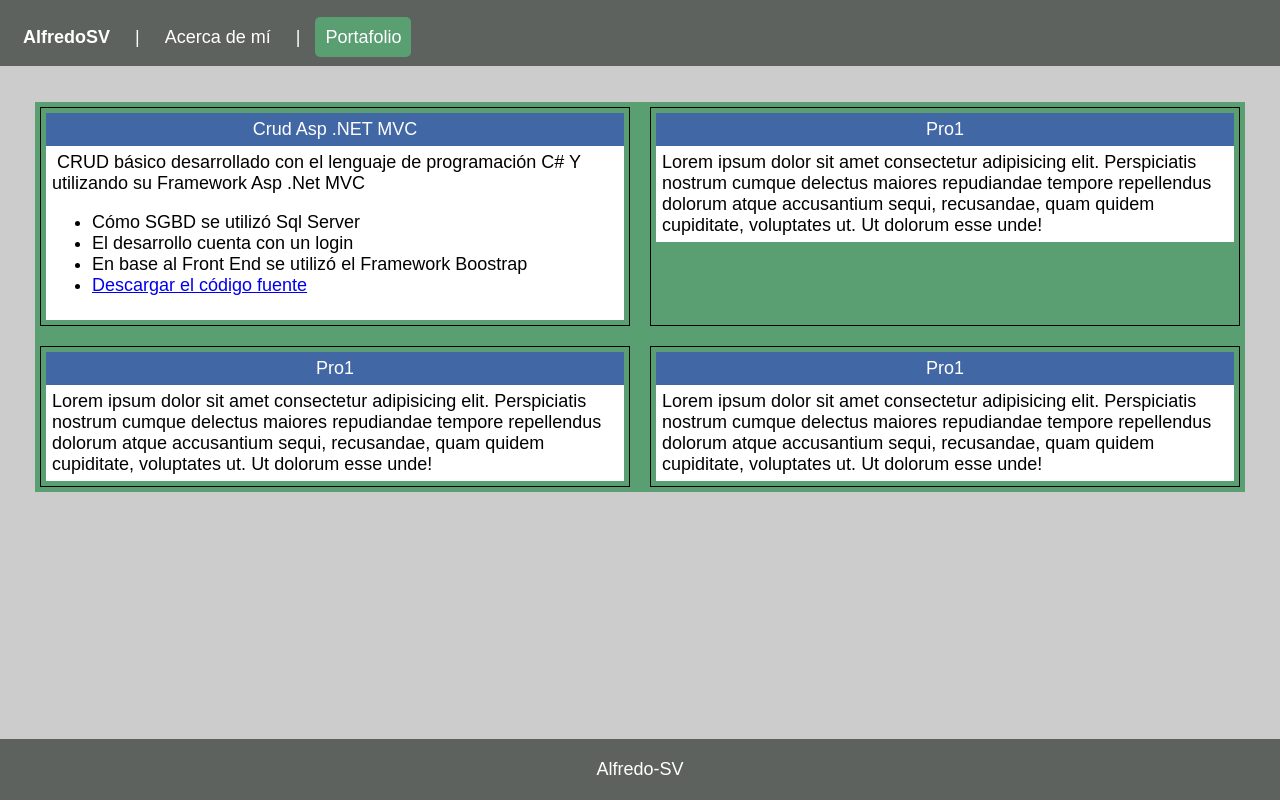
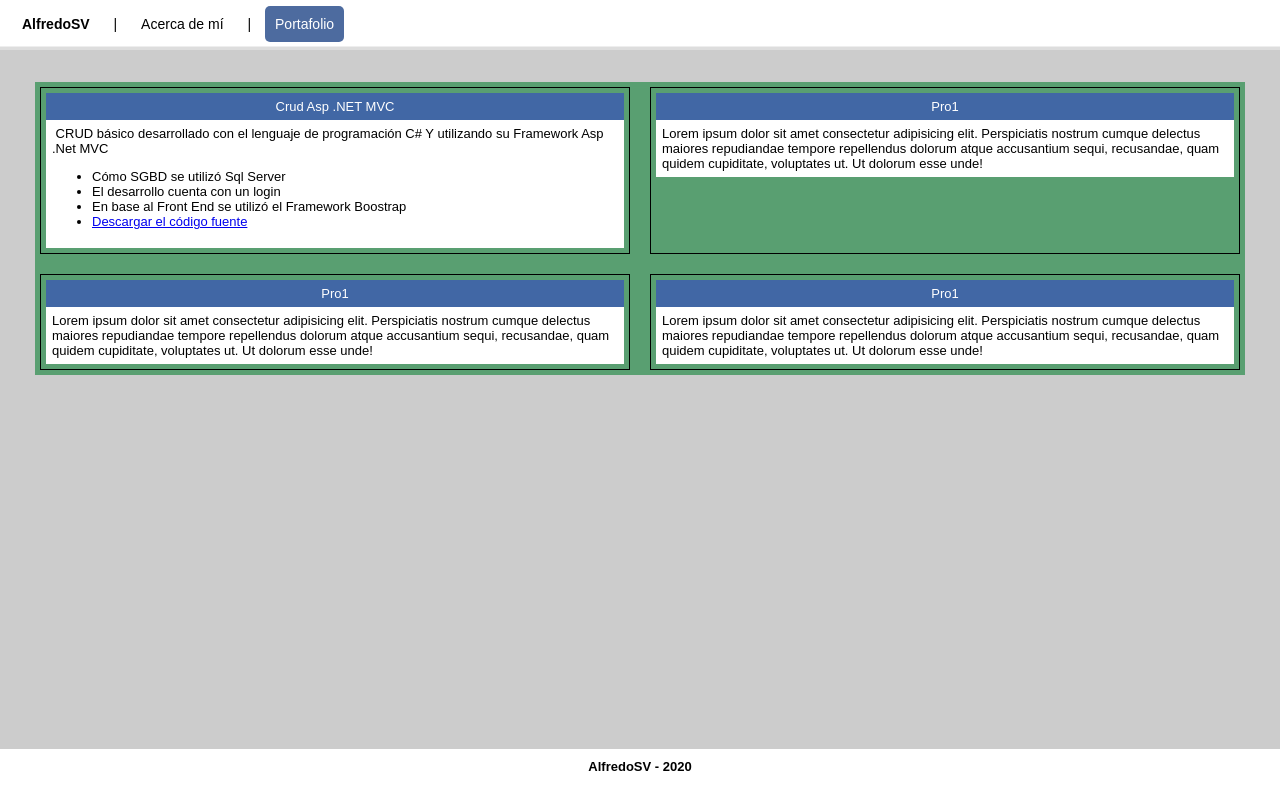
Before and after one commit to AlfredoSV/PortPresen, a website: page index.html in a window 1280 px wide. Drawn offline with Linux system fonts and the light colour scheme.

Commit message:
Cambios en paleta de colores en nav y footer.

```diff
--- a/assets/styles/styles.css
+++ b/assets/styles/styles.css
@@ -2,19 +2,20 @@ body{
     padding: 0px;
     margin: 0px;
     font-family:Arial;
-    font-size: 18px;
+    font-size: 13px;
     background-color: #ccc;
 }
 
 nav{
 
     box-shadow: 10px ;
-    background-color:#5D625F;
-    color: white;
+    background-color:white;
+    color: black;
     width: 100%;
-
-    padding-top: 9px;
-    border-bottom: 1px #ccc solid;
+    padding-top: 2px;
+    border-bottom: 1px #eee solid;
+    font-size: 14px;
+    box-shadow: 0px 3px 0px 0px #ddd;
 
 
 }
@@ -23,7 +24,7 @@ nav{
 
 }
 .nav__ul{
-    padding-left: 3px;
+    padding-left: 2px;
 }
 
 .nav__li {
@@ -38,7 +39,7 @@ nav{
   }
 
 .li--active{
-    background-color:#599F71;
+    background-color:#4D6B9F;
     color: white;
     border-radius: 5px;
 }
@@ -59,15 +60,16 @@ nav{
 }
 
 footer{
-    color: white;
+    color: black;
     text-align: center;
-    background-color: #5D625F;
+    background-color: white;
     width: 100%;
     height: 41px;
-    padding-top: 20px;
-    margin-top: 10px;
+    padding-top: 10px;
+    margin-top: 5px;
     bottom: 0;
     position: absolute;
+    font-weight: bold;
 
 }
 
--- a/index.html
+++ b/index.html
@@ -78,7 +78,7 @@
     </section>
 
     <footer>
-            Alfredo-SV
+            AlfredoSV - 2020
 
     </footer>
     <script  src="assets/js/main.js"></script>
```
